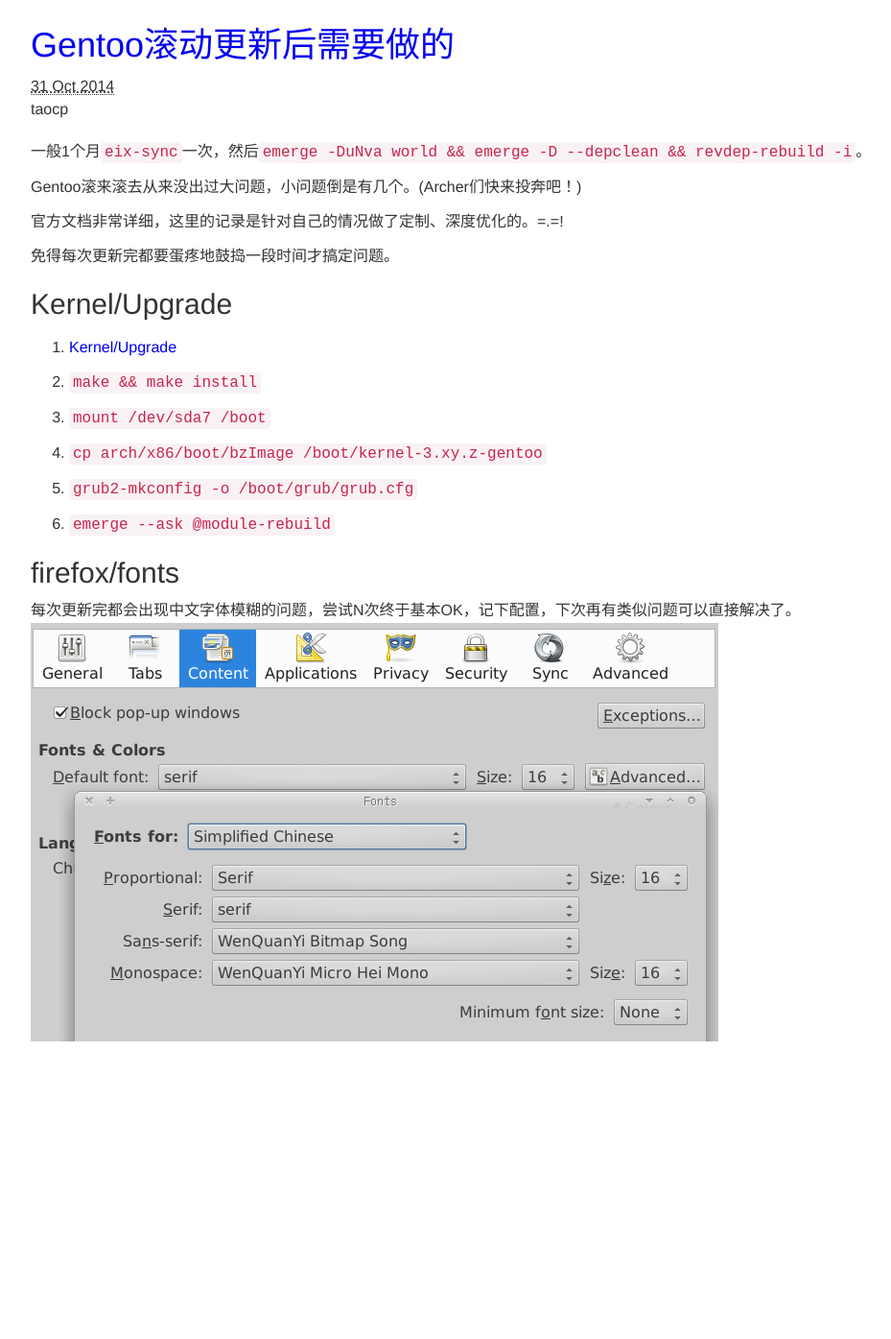
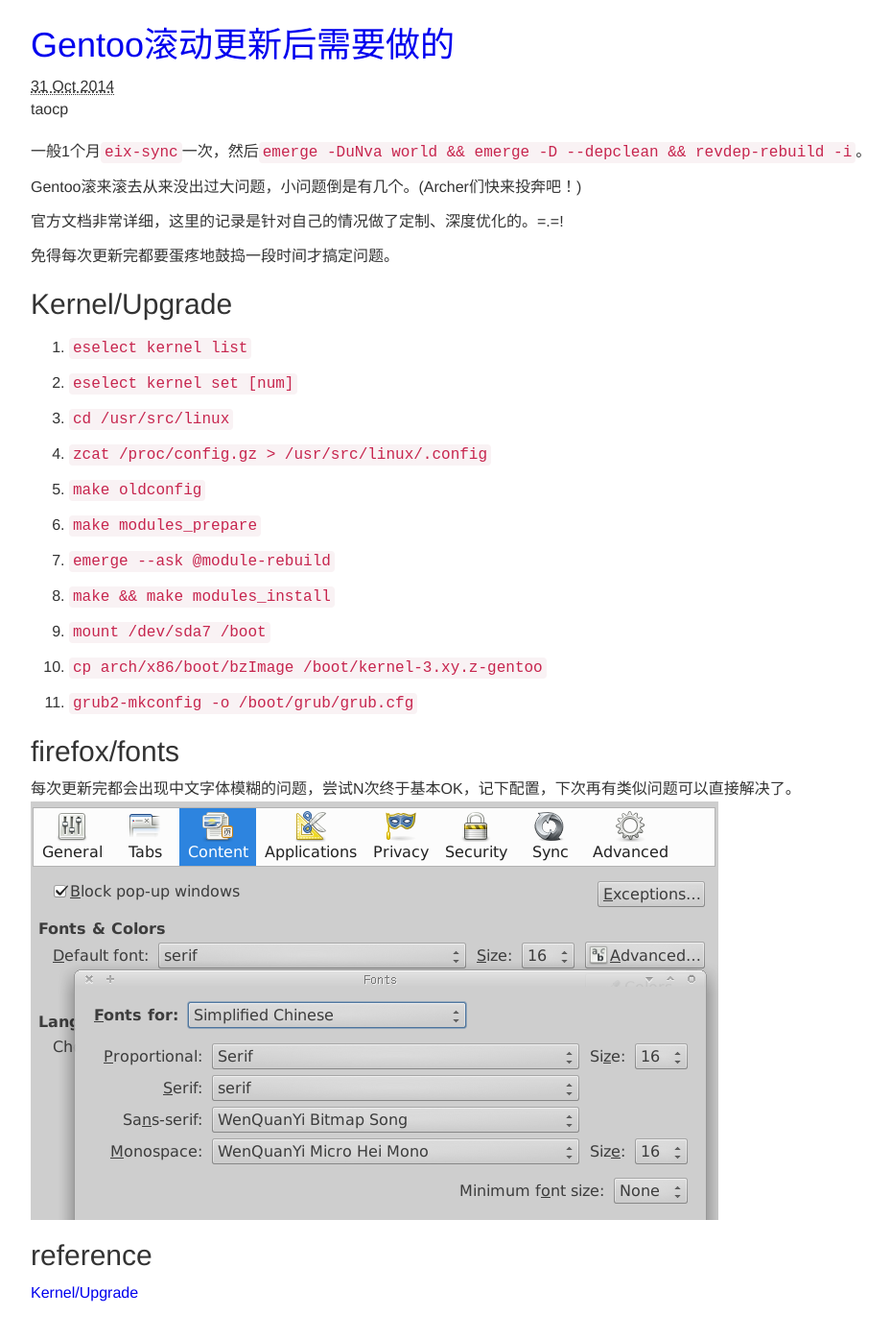
Before and after one commit to taocp/taocp.github.com, a Jekyll site: the page built from _posts/2014-10-31-Gentoo滚动更新后需要做的.md, in a window 1280 px wide and 1400 px high, scrolled down 143 px. Shown: the top 1395 px of the window at 96% size, without its empty margins (95-1024 px from the left). Built offline with Jekyll 4.4.1, drawn with Linux system fonts in a browser that asks for light colours; nearby versions of some CDN libraries; library files that are not in the unit come from our copies; Markdown is read by kramdown in place of the engine named in the settings; comment, search, counter and statistics services are not loaded; before the commit the page ends 1268 px from its top, so only the background shows below that.

Commit message:
update gentoo-kernel-upgrade

```diff
--- a/_posts/2014-10-31-Gentoo滚动更新后需要做的.md
+++ b/_posts/2014-10-31-Gentoo滚动更新后需要做的.md
@@ -19,9 +19,21 @@
 
 ## Kernel/Upgrade
 
-1. [Kernel/Upgrade](http://wiki.gentoo.org/wiki/Kernel/Upgrade)
+1. `eselect kernel list`
 
-1. `make && make install`
+1. `eselect kernel set [num]`
+
+1. `cd /usr/src/linux`
+
+1. `zcat /proc/config.gz > /usr/src/linux/.config`
+
+1. `make oldconfig`
+
+1. `make modules_prepare`
+
+1. `emerge --ask @module-rebuild`
+
+1. `make && make modules_install`
 
 1. `mount /dev/sda7 /boot`
 
@@ -29,9 +41,11 @@
 
 1. `grub2-mkconfig -o /boot/grub/grub.cfg`
 
-1. `emerge --ask @module-rebuild`
-
 
 ## firefox/fonts
 每次更新完都会出现中文字体模糊的问题，尝试N次终于基本OK，记下配置，下次再有类似问题可以直接解决了。
 <img src="/img/2014-10-31/firefox-fonts-conf.png">
+
+## reference
+
+[Kernel/Upgrade](http://wiki.gentoo.org/wiki/Kernel/Upgrade)
```
Also changed, not shown: _posts/1970-1-1-day.md (+2 -0 lines).
